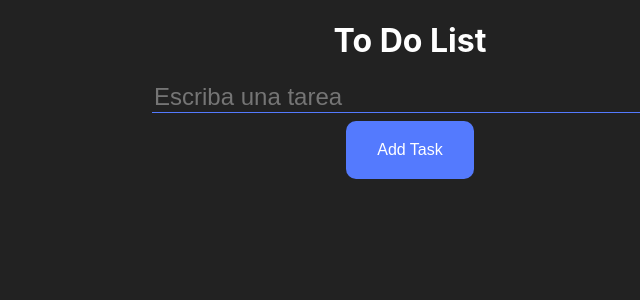
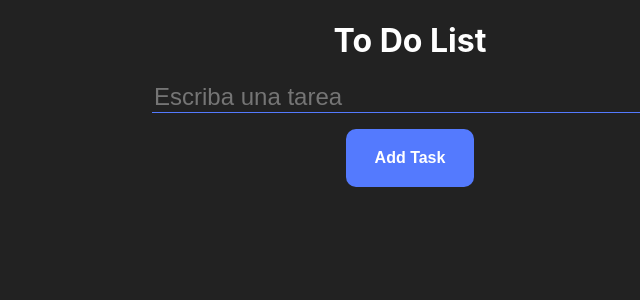
Before and after one commit to daniel692a/ToDoList, a React (Create React App) app: page / in a window 1280 px wide. Shown: the top 300 px of the page, without its empty margins (230-870 px from the left). Built offline with nearby package versions, Linux system fonts and the light colour scheme.

Commit message:
Styles for Form

```diff
--- a/src/components/FormTask/FormTask.jsx
+++ b/src/components/FormTask/FormTask.jsx
@@ -23,10 +23,12 @@ const Button = styled.button`
     color: #fff;
     border: none;
     font-size: 1em;
-    transition: 1s;
-    margin-top: 1vh;
+    transition: .5s;
+    margin-top: 2vh;
+    font-weight: bold;
     :hover{
         background-color: #A1B6FF;
+        color: #000;
     }
 `;
 
```
